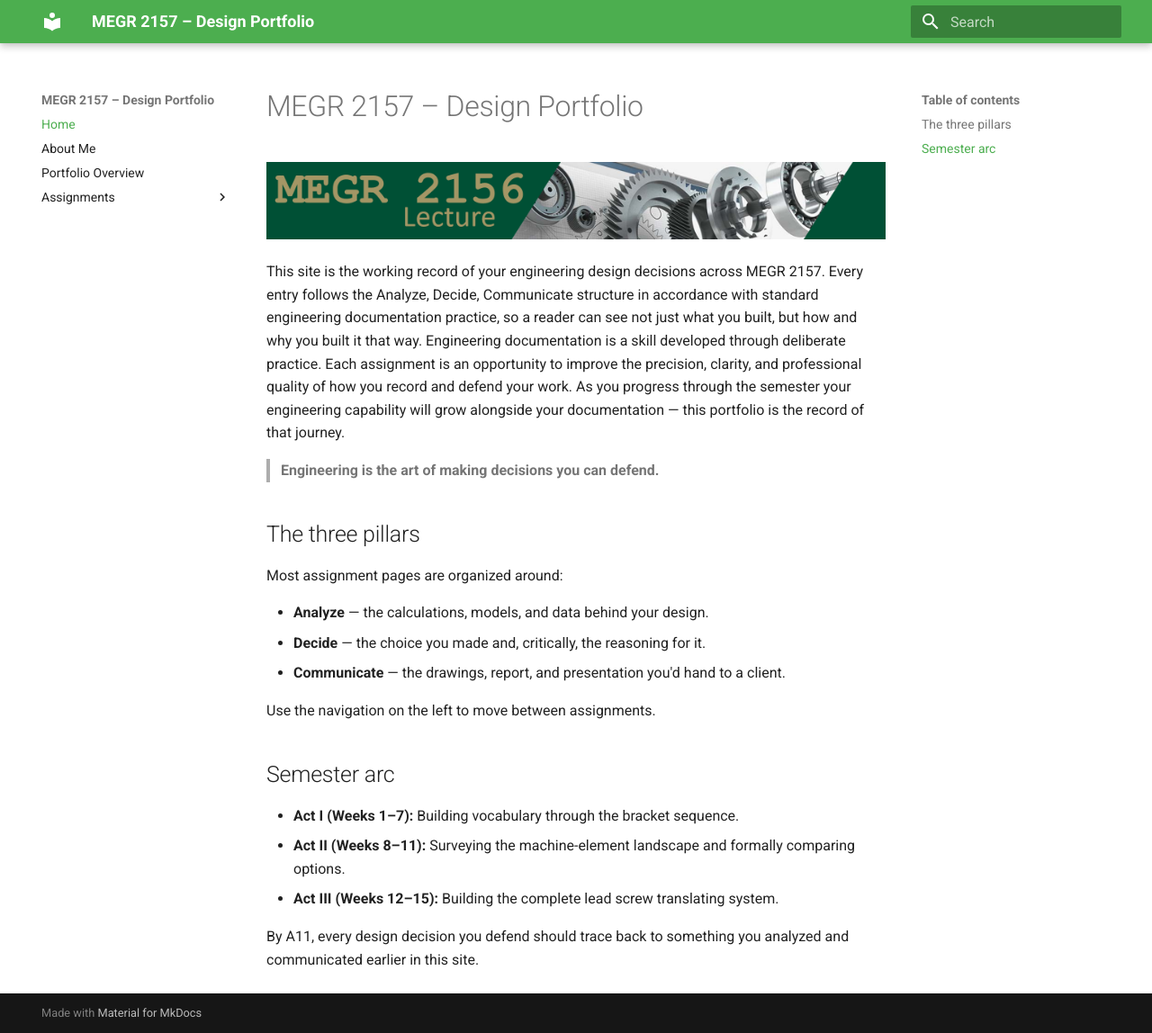
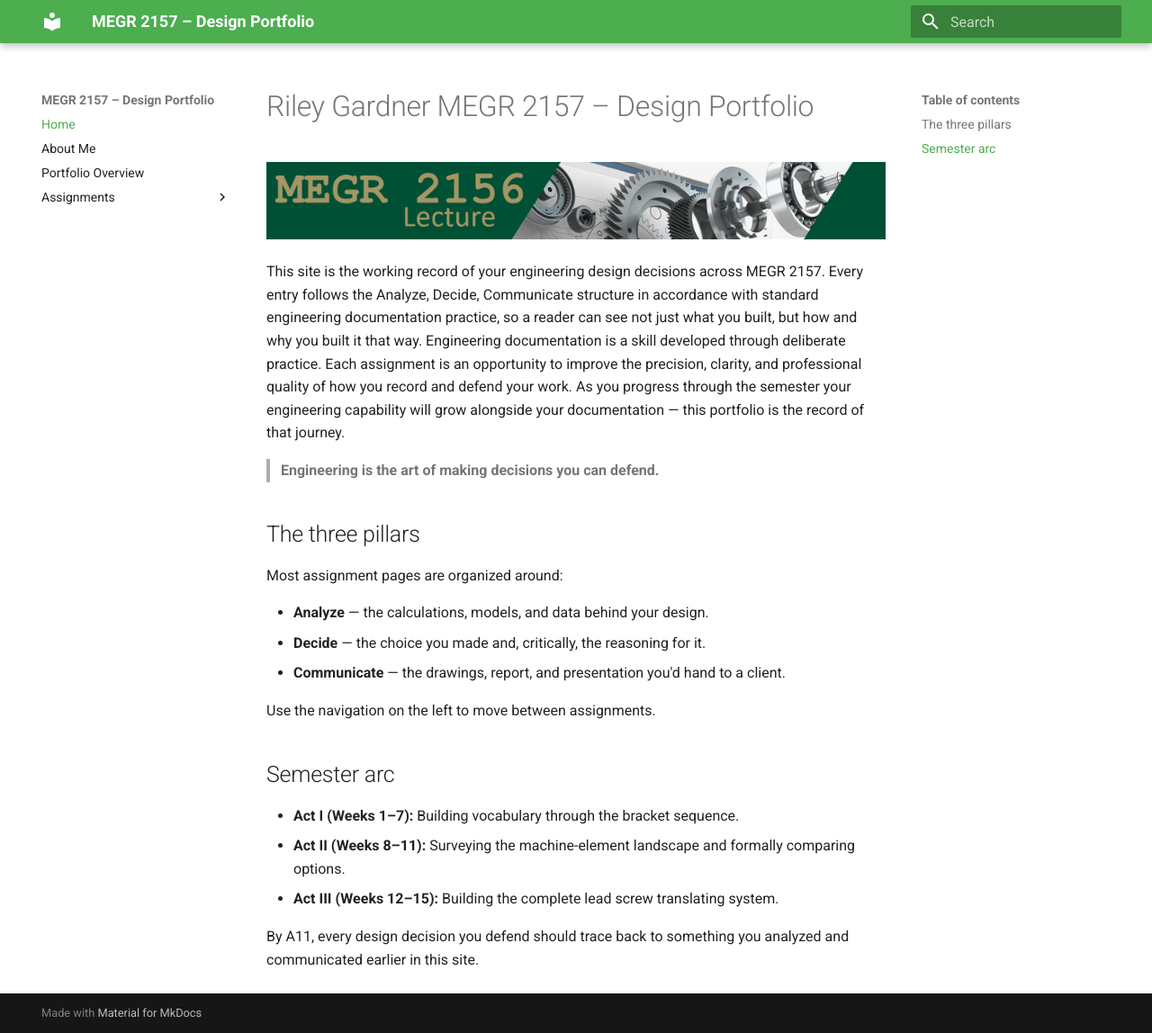
Before and after one commit to rgardn14-max/megr2157-portfolio, an MkDocs documentation site: the page built from docs/index.md, in a window 1280 px wide and 1148 px high. Shown: the whole window at 90% size. Built offline with MkDocs 1.6.1 and Material for MkDocs 9.7.7, drawn with Linux system fonts in a browser that asks for light colours.

Commit message:
Initial index.md

```diff
--- a/docs/index.md
+++ b/docs/index.md
@@ -1,4 +1,4 @@
-# MEGR 2157 – Design Portfolio
+# Riley Gardner MEGR 2157 – Design Portfolio
 
 ![MEGR 2156-7 Title](MEGR2156title.png)
 
```
